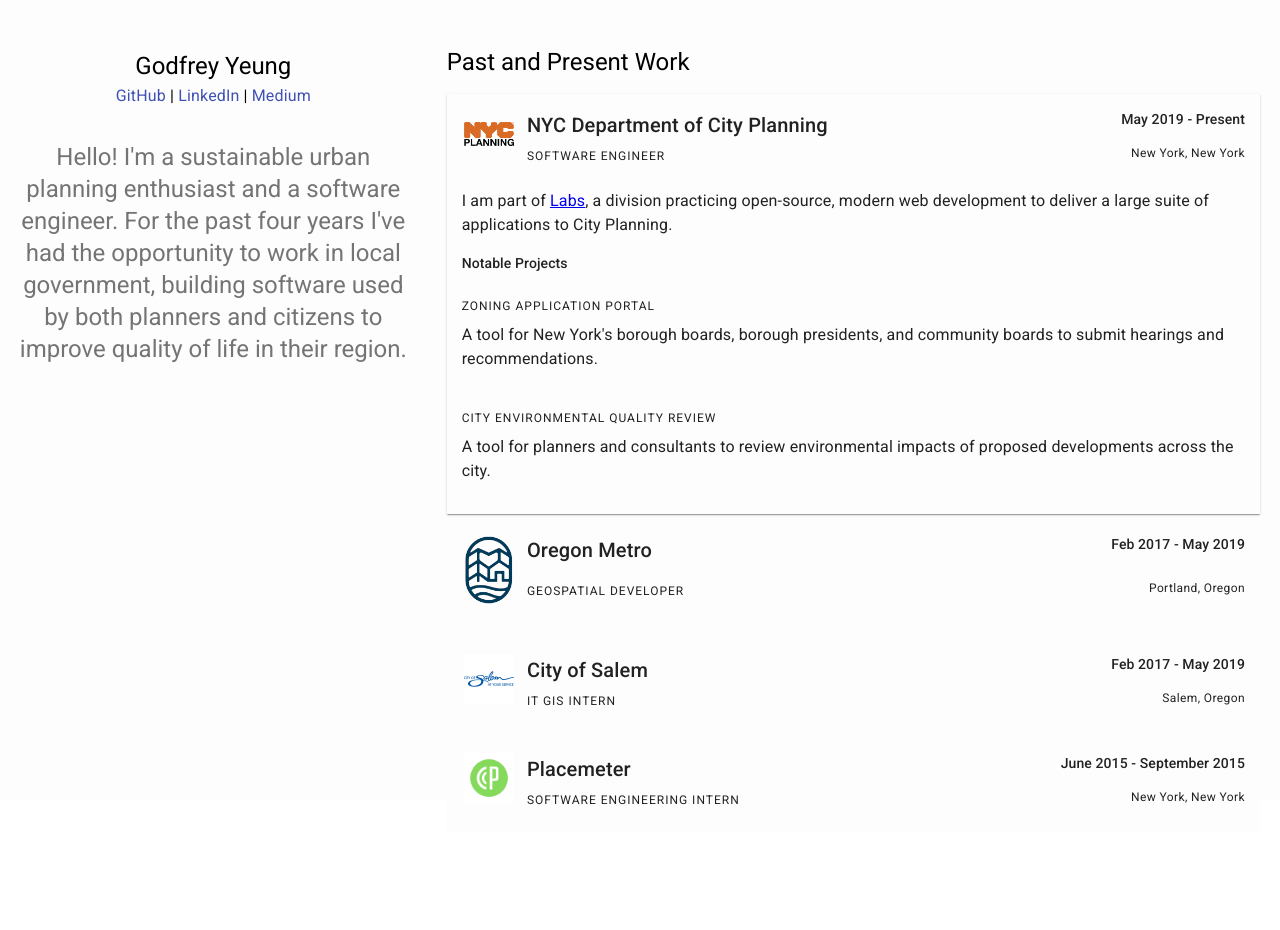
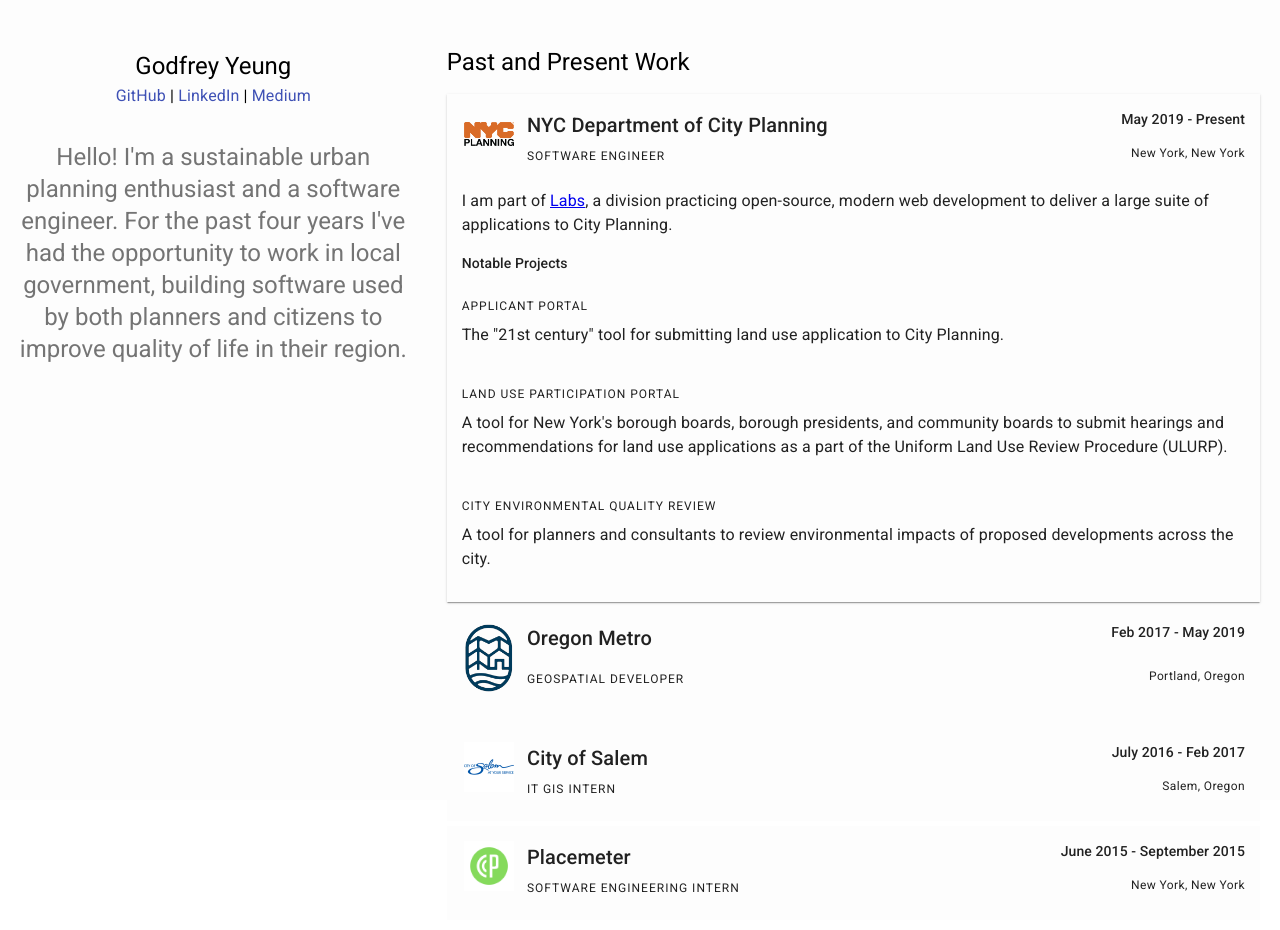
Before and after one commit to godfreyyeung/godfreyyeung, a React (Create React App) app: page / in a window 1280 px wide. Both pictures are taken after a click on the element 853 px from the left and 140 px from the top of the page. Shown: the top 930 px of the page. Before the commit the page ends 867 px from the top, so only its background shows below. Built offline with nearby package versions, Linux system fonts and the light colour scheme.

Commit message:
Fill out various project notes

```diff
--- a/src/App.js
+++ b/src/App.js
@@ -34,10 +34,19 @@
       ),
       projects: [
         {
-          title: "Zoning Application Portal",
+          title: "Applicant Portal",
+          description: (
+            <div>
+              The "21st century" tool for submitting land use application to City Planning.
+            </div>
+          ),
+          photoUrl: "",
+        },
+        {
+          title: "Land Use Participation Portal",
           description: (<div>
                 A tool for New York's borough boards, borough presidents, and community boards to submit hearings
-                and recommendations.
+                and recommendations for land use applications as a part of the Uniform Land Use Review Procedure (ULURP).
              </div>),
           photoUrl: "",
         },
@@ -73,17 +82,31 @@
       projects: [
         {
           title: "Economic Value Atlas",
-          description: "A project in collaboration with Brookings",
+          description: (
+            <div>
+              A tool for exploring economic, demographic and infrastructure indicator data through dynamic maps and D3 graphs.
+              Developed in collaboration with the Brookings Institute and Metro's Planning division.
+            </div>
+          ),
           photoUrl: ""
         },
         {
           title: "Regional Illegal Dumping",
-          description: "",
+          description: (
+            <div>
+              A mobile-friendly, flexbox application where Metro citizens can report illegally dumped garbage. A mapping and geocoding component helps users
+              report the illegal dumping location, or determine if it was already reported by someone else.
+            </div>
+          ),
           photoUrl: "",
         },
         {
           title: "Trail Counts",
-          description: "",
+          description: (
+            <div>
+              I led development for a pair of mobile-friendly tools, one for volunteers and one for administrators, for counting usage types (pedestrian, cyclists, scooter, etc) at trails around the region.
+            </div>
+          ),
           photoUrl: "",
         },
       ],
@@ -95,13 +118,9 @@
       division: "IT",
       city: "Salem",
       state: "Oregon",
-      startDate: "Feb 2017",
-      endDate: "May 2019",
-      achievements: [
-        "",
-        "",
-        "",
-      ],
+      startDate: "July 2016",
+      endDate: "Feb 2017",
+      achievements: [],
       description: "",
       projects: [],
       logoUrl: "salem-logo.png",
@@ -114,14 +133,18 @@
       state: "New York",
       startDate: "June 2015",
       endDate: "September 2015",
-      achievements: [
-        "",
-        "",
-        "",
-        "",
+      achievements: [],
+      description: "",
+      projects: [
+        {
+          title: 'Real-time pedestrian visualization',
+          description: (
+            <div>
+              A real-time visualization of foot traffic from sensors around Union Square, Manhattan, and Dilworth Park, Philadelphia.
+            </div>
+          )
+        }
       ],
-      description: "",
-      projects: [],
       logoUrl: "placemeter-logo.png",
     },
   ]
```
